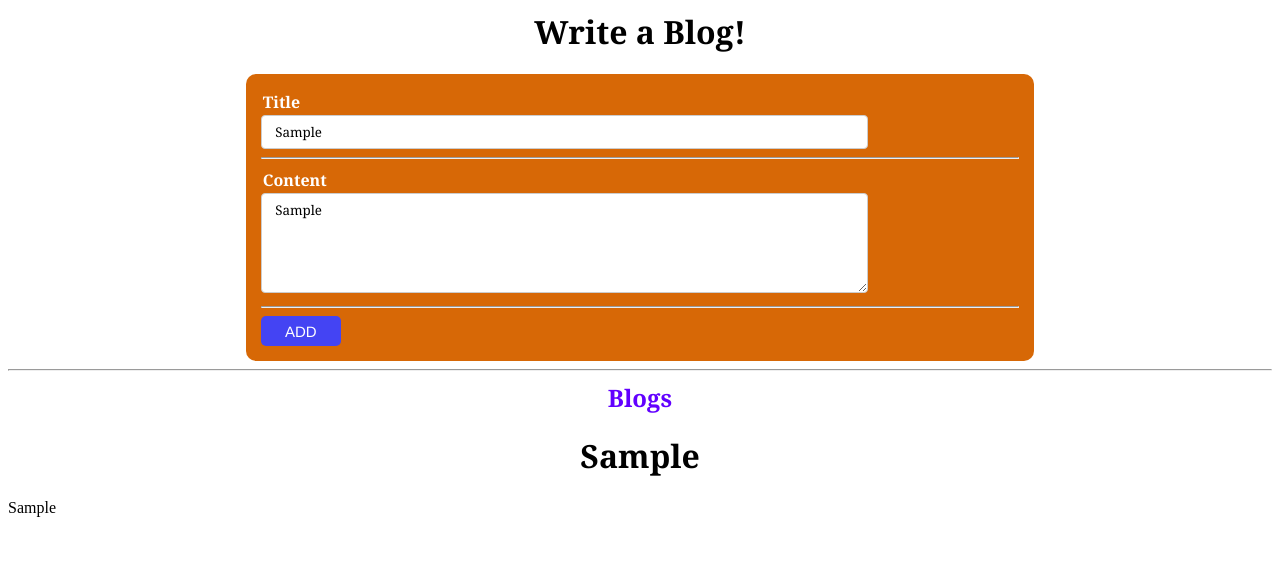
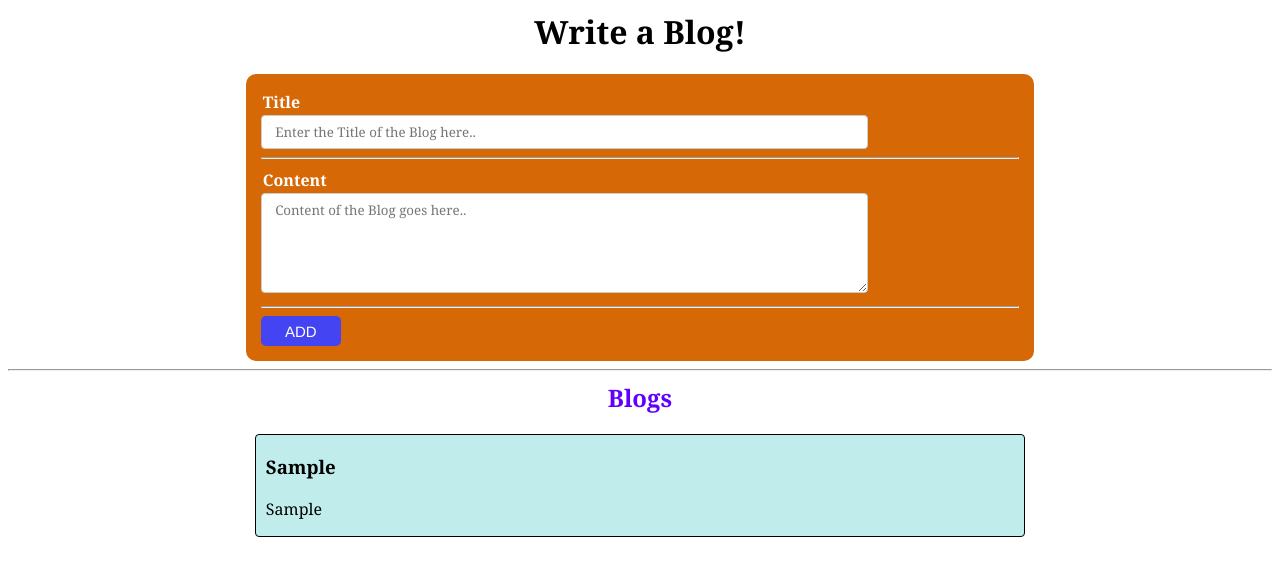
Before and after one commit to praveen8409/Blog-App, a React (Create React App) app: page / in a window 1280 px wide. Both pictures are taken after typing "Sample", "Sample" into the empty fields and a click on the button "ADD". Shown: the top 576 px of the page. Built offline with nearby package versions, Linux system fonts and the light colour scheme; the HTML template or start-up script is replaced by a standard one.

Commit message:
Store the data in array and rendering in page

```diff
--- a/src/Components/Blog.js
+++ b/src/Components/Blog.js
@@ -4,9 +4,14 @@
 
     const[title,setTitle] = useState("");
     const[content, setContent] = useState("");
+    const[blogs, setBlogs] = useState([]);
     //Passing the synthetic event as argument to stop refreshing the page on submit
     function handleSubmit(e){
         e.preventDefault();
+        setBlogs([{title, content},...blogs]);
+        setTitle("");
+        setContent("");
+        console.log(blogs);
     }
 
     return(
@@ -44,8 +49,12 @@
 
         {/* Section where submitted blogs will be displayed */}
         <h2> Blogs </h2>
-        <h1>{title}</h1>
-        <p>{content}</p>
+        {blogs.map((blog, i)=>(
+            <div className='blog' key={i}>
+                <h3>{blog.title}</h3>
+                <p>{blog.content}</p>
+            </div>
+        ))}
 
         </>
         )
```
